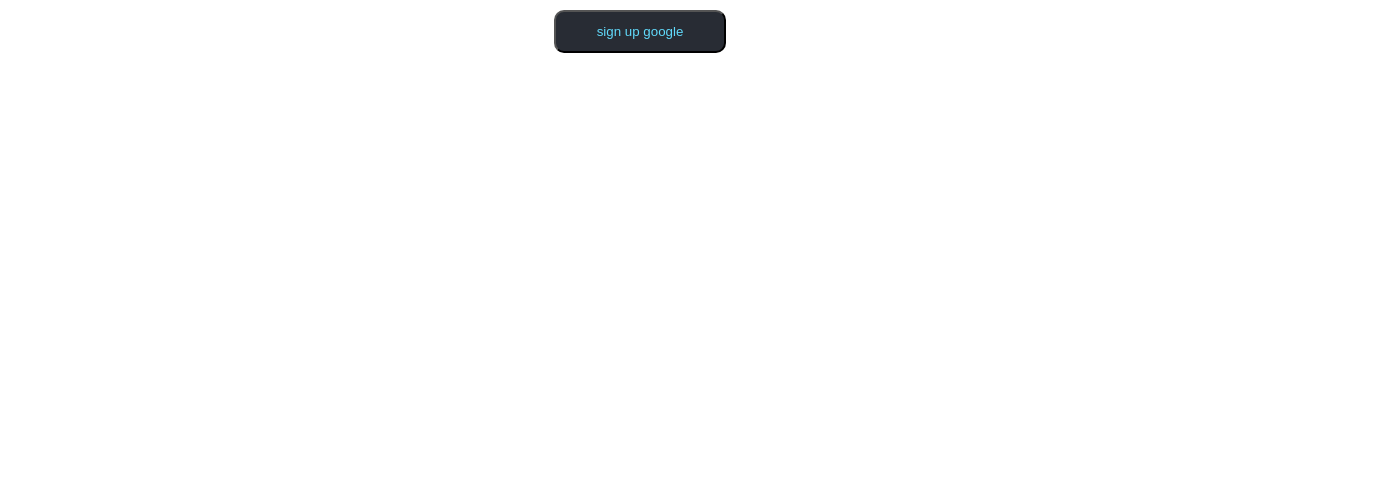
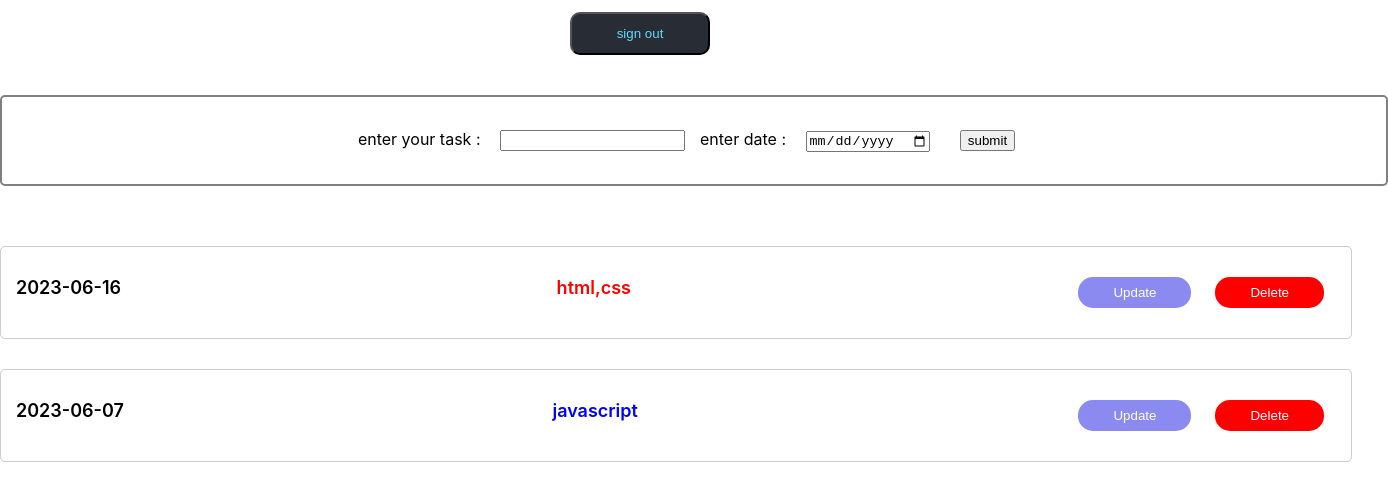
Before and after one commit to limbaniharsh1/todo_list, a React (Create React App) app: page / in a window 1280 px wide. Shown: the top 500 px of the page, 1388 px wide, since content can reach past the window. Built offline with nearby package versions, Linux system fonts and the light colour scheme; data requests are answered from the project's data file.

Commit message:
todo_signup_completed

```diff
--- a/src/App.jsx
+++ b/src/App.jsx
@@ -6,9 +6,12 @@
 function App() {
   let selectemail = useSelector((store)=>store.email)
   console.log(selectemail)
+  let rec =localStorage.getItem('record')
+  console.log(rec+'rec')
+  // localStorage.setItem('record',rec)
   return (
     <div>
-      {selectemail === '' ? <Signup/> : <Main/>}
+      {rec === ''|| selectemail==='' ? <Signup/> : <Main/>}
     </div>
   )
 }
--- a/src/components/Main.jsx
+++ b/src/components/Main.jsx
@@ -83,6 +83,7 @@
  getAuth()
   const handlesignout =()=>{
     signout().then(()=>dispatch(Authemail('')))
+    localStorage.setItem('record','')
   }
 
   useEffect(() => {
--- a/src/components/Signup.jsx
+++ b/src/components/Signup.jsx
@@ -4,11 +4,29 @@
 import { Authemail } from "../redux/Action";
 
 function Signup() {
+  let[email,setEmail]=useState('')
 
-    let dispatch = useDispatch()
-    const handlesignup =()=>{
-      googleauth().then((userdetails)=>dispatch(Authemail(userdetails._tokenResponse.email)))
-    }
+  var data=[]
+  // var obj={
+  //   email:email
+  // }
+  // data.push(obj)
+  var rec = JSON.stringify(data)
+
+  let fetch = useSelector((store)=>store.email)
+  let dispatch = useDispatch()
+  const handlesignup =()=>{
+    // googleauth().then((userdetails)=>dispatch(Authemail(userdetails._tokenResponse.email)))
+    googleauth().then((userdetails)=>{
+      dispatch(Authemail(userdetails._tokenResponse.email))
+      localStorage.setItem('record',JSON.stringify(userdetails.user.email))
+    })
+    // let user =
+    // localStorage.setItem()
+    // .then((userdetails)=>setEmail(userdetails))
+    // console.log(fetch+'fetch')
+  }
+  console.log(email+'my')
   return <div>
     <button onClick={handlesignup} className="signup">sign up google</button>
   </div>;
--- a/src/redux/Reducer.jsx
+++ b/src/redux/Reducer.jsx
@@ -1,6 +1,6 @@
 import { Add_todo, Auth_email } from "./ActionType";
 
-const initialstate = { data: [],email:'' };
+const initialstate = { data: [] };
 
 export const Reducer = (state = initialstate, action) => {
   switch (action.type) {
```
